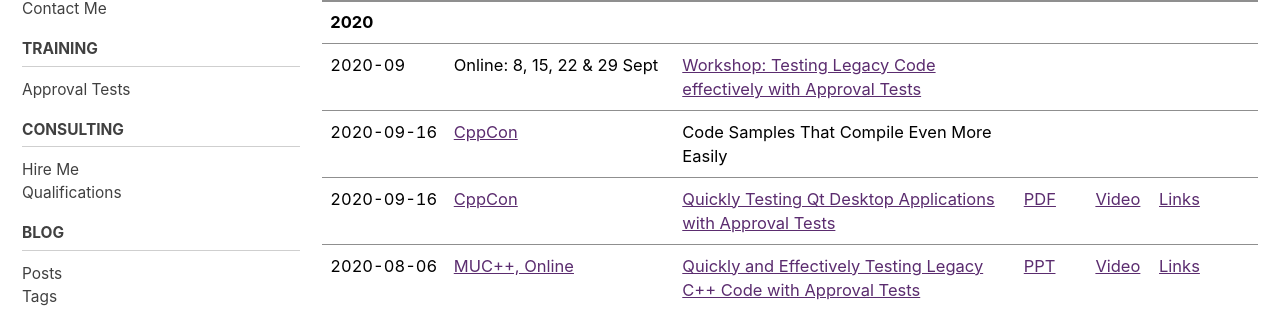
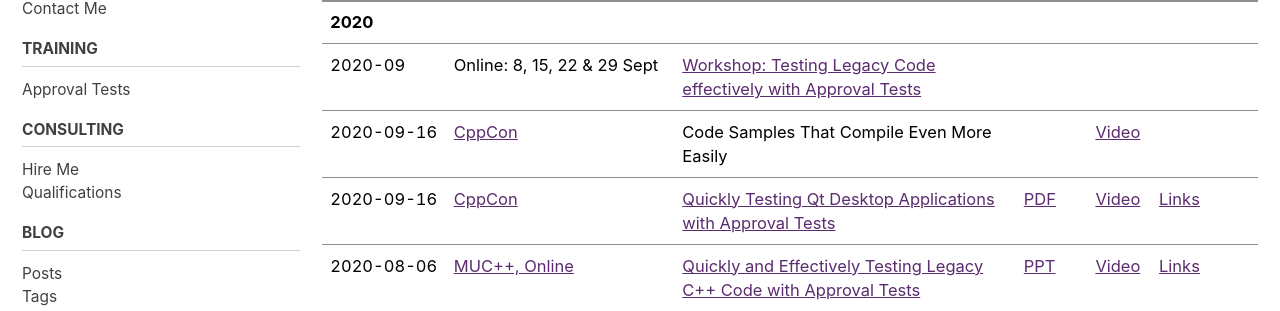
Before and after one commit to claremacrae/claremacrae.github.io, a Jekyll site: the page built from conferences/presentations.md, in a window 1280 px wide and 900 px high, scrolled down 555 px. Shown: the part 138-449 px from the top of the window. Built offline with Jekyll 4.4.1, drawn with Linux system fonts in a browser that asks for light colours; cached includes are drawn as plain includes; nearby versions of some CDN libraries.

Commit message:
Add link to CppCon 2020 Lightning talk

```diff
--- a/conferences/presentations.md
+++ b/conferences/presentations.md
@@ -22,7 +22,7 @@
 | ----- | ----- | ------------------ | ------- | ----- | ------------ |
 | **2020** | &nbsp; | &nbsp; | &nbsp; | &nbsp; | &nbsp; |
 | <span class="text-tabular-dates">2020-09</span> | Online: 8, 15, 22 & 29 Sept | [Workshop: Testing Legacy Code effectively with Approval Tests](https://claremacrae.co.uk/blog/2020/07/approvaltests-training-course) |
-| <span class="text-tabular-dates">2020-09-16</span> | [CppCon](https://cppcon.org) | Code Samples That Compile Even More Easily |
+| <span class="text-tabular-dates">2020-09-16</span> | [CppCon](https://cppcon.org) | Code Samples That Compile Even More Easily | &nbsp; | [Video](https://youtu.be/aw2mQKXhgvU) | &nbsp; |
 | <span class="text-tabular-dates">2020-09-16</span> | [CppCon](https://cppcon.org) | [Quickly Testing Qt Desktop Applications with Approval Tests](https://cppcon2020.sched.com/event/e7BA/quickly-testing-qt-desktop-applications-with-approval-tests) | [PDF](https://github.com/CppCon/CppCon2020/raw/main/Presentations/quickly_testing_qt_desktop_applications_with_approval_tests/quickly_testing_qt_desktop_applications_with_approval_tests__clare_macrae__cppcon_2020.pdf) | [Video](https://youtu.be/J27HoZM_PTI) | [Links](https://github.com/claremacrae/talks/blob/main/Quickly_Testing_Qt_Desktop_Applications.md#top)
 | <span class="text-tabular-dates">2020-08-06</span> | [MUC++, Online](https://www.meetup.com/MUCplusplus/) | [Quickly and Effectively Testing Legacy C++ Code with Approval Tests](https://www.meetup.com/MUCplusplus/events/272038301/) | [PPT](https://www.slideshare.net/ClareMacrae/quickly-and-effectively-testing-legacy-c-code-with-approval-tests-mu-cpp) | [Video](https://youtu.be/vtWnqqSUzrY) | [Links](https://github.com/claremacrae/talks/blob/main/Quickly_and_Effectively_Testing_Legacy_C++_Code_with_Approval_Tests.md#top) |
 | <span class="text-tabular-dates">2020-07-22</span> | [C++ on Sea, Online](https://cpponsea.uk/) | [Testing Legacy Code effectively with Approval Tests: 1-day workshop, presented jointly with Llewellyn Falco](https://cpponsea.uk/2020/sessions/workshop_testing-legacy-code-effectively-with-approval-tests.html) | &nbsp; | &nbsp; | &nbsp; |
```
